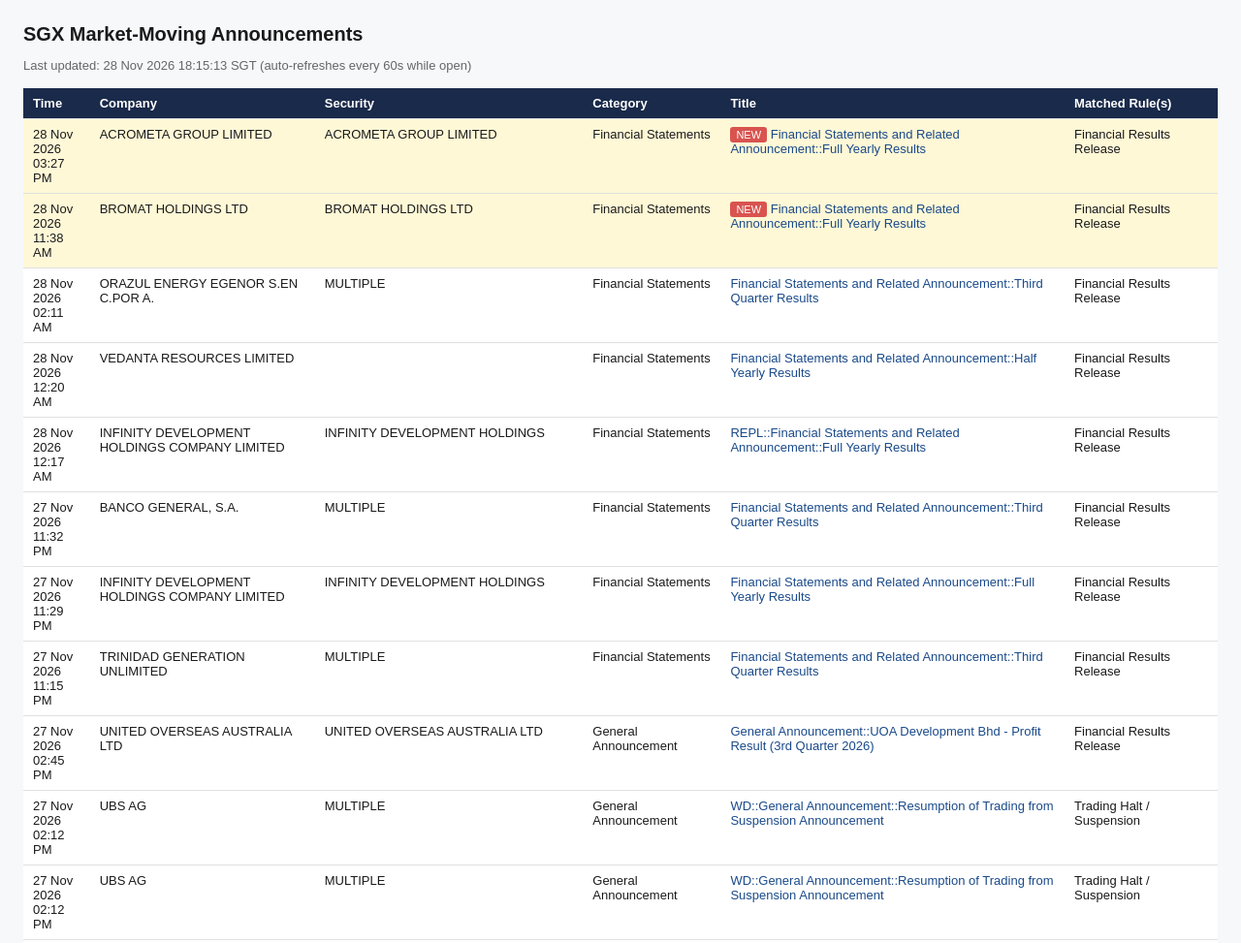
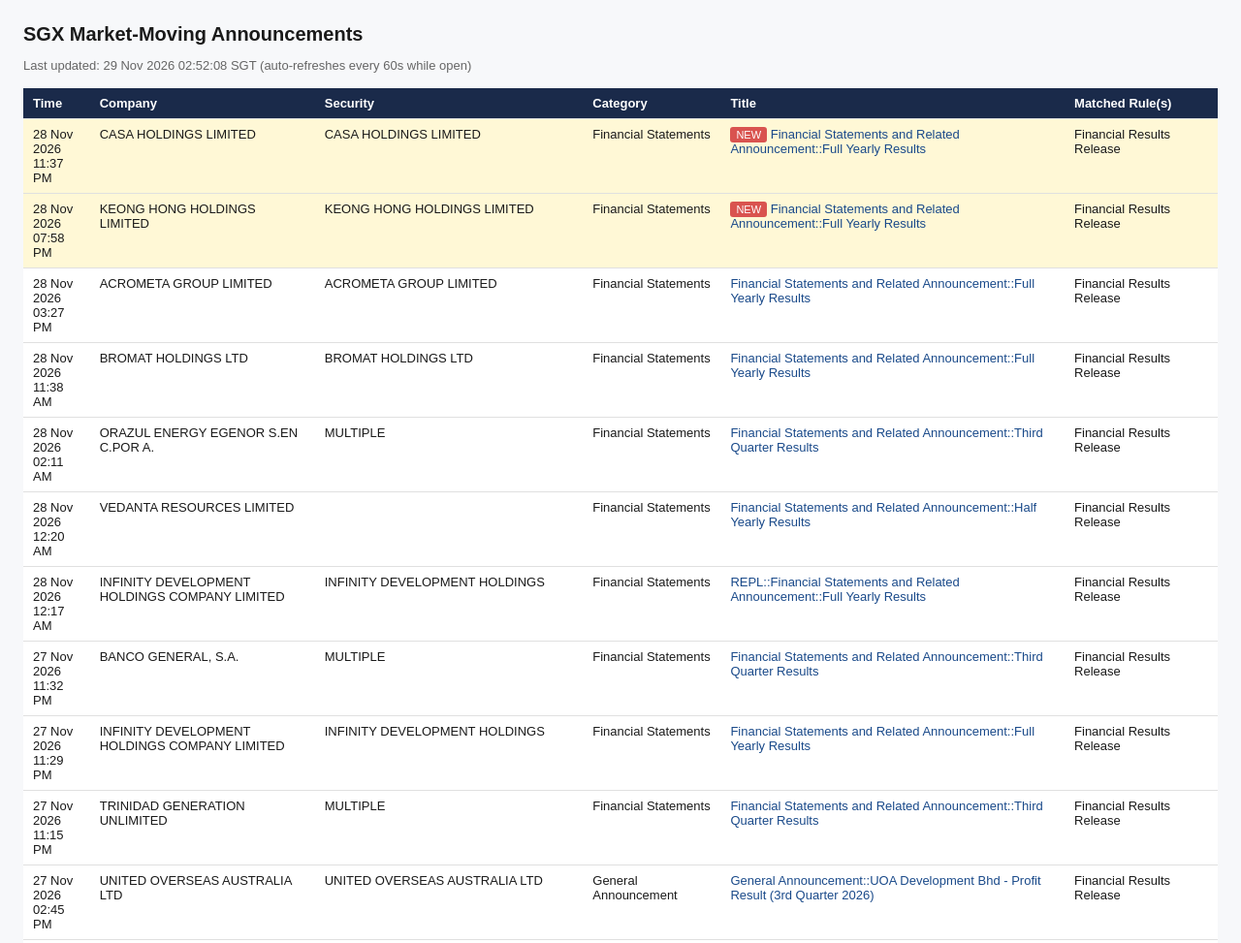
Before and after one commit to turibius-host/market-alert, a plain HTML site: page SGX/index.html in a window 1280 px wide. Shown: the top 973 px of the page at 97% size. Drawn offline with Linux system fonts and the light colour scheme.

Commit message:
SGX dashboard 2026-11-28 18:52 UTC

```diff
--- a/SGX/index.html
+++ b/SGX/index.html
@@ -19,7 +19,7 @@
 </head>
 <body>
   <h1>SGX Market-Moving Announcements</h1>
-  <div class="updated">Last updated: 28 Nov 2026 18:15:13 SGT (auto-refreshes every 60s while open)</div>
+  <div class="updated">Last updated: 29 Nov 2026 02:52:08 SGT (auto-refreshes every 60s while open)</div>
   <table>
     <thead>
       <tr><th>Time</th><th>Company</th><th>Security</th><th>Category</th><th>Title</th><th>Matched Rule(s)</th></tr>
@@ -27,19 +27,35 @@
     <tbody>
 
         <tr class="new">
+            <td>28 Nov 2026 11:37 PM</td>
+            <td>CASA HOLDINGS LIMITED</td>
+            <td>CASA HOLDINGS LIMITED</td>
+            <td>Financial Statements</td>
+            <td><span class="badge">NEW</span> <a href="https://links.sgx.com/1.0.0/corporate-announcements/CW9X3VKYQWH5KDA7/24400aecda034aaef0fa9434ef63d0addbd0002c09ab3919306838b0d2a3dfc6" target="_blank" rel="noopener">Financial Statements and Related Announcement::Full Yearly Results</a></td>
+            <td>Financial Results Release</td>
+        </tr>
+        <tr class="new">
+            <td>28 Nov 2026 07:58 PM</td>
+            <td>KEONG HONG HOLDINGS LIMITED</td>
+            <td>KEONG HONG HOLDINGS LIMITED</td>
+            <td>Financial Statements</td>
+            <td><span class="badge">NEW</span> <a href="https://links.sgx.com/1.0.0/corporate-announcements/DCPTFDJZJO4RC534/8cfe6c322819e4058bb09533b01407a1988c13f105a85b43bb34e8d9aa7c0eab" target="_blank" rel="noopener">Financial Statements and Related Announcement::Full Yearly Results</a></td>
+            <td>Financial Results Release</td>
+        </tr>
+        <tr class="">
             <td>28 Nov 2026 03:27 PM</td>
             <td>ACROMETA GROUP LIMITED</td>
             <td>ACROMETA GROUP LIMITED</td>
             <td>Financial Statements</td>
-            <td><span class="badge">NEW</span> <a href="https://links.sgx.com/1.0.0/corporate-announcements/4UQDARDO6LIE1I40/2dba69759f847131d9b097e4535eb1e8fcd99c0f15bef82dc5aa3941e4c8ccd9" target="_blank" rel="noopener">Financial Statements and Related Announcement::Full Yearly Results</a></td>
-            <td>Financial Results Release</td>
-        </tr>
-        <tr class="new">
+            <td><a href="https://links.sgx.com/1.0.0/corporate-announcements/4UQDARDO6LIE1I40/2dba69759f847131d9b097e4535eb1e8fcd99c0f15bef82dc5aa3941e4c8ccd9" target="_blank" rel="noopener">Financial Statements and Related Announcement::Full Yearly Results</a></td>
+            <td>Financial Results Release</td>
+        </tr>
+        <tr class="">
             <td>28 Nov 2026 11:38 AM</td>
             <td>BROMAT HOLDINGS LTD</td>
             <td>BROMAT HOLDINGS LTD</td>
             <td>Financial Statements</td>
-            <td><span class="badge">NEW</span> <a href="https://links.sgx.com/1.0.0/corporate-announcements/2QK1P3AFWPPH3HCA/efb2a5796d2c329a6536054de05c99b480f4c2f17f1bb89f8bd956b747b6690b" target="_blank" rel="noopener">Financial Statements and Related Announcement::Full Yearly Results</a></td>
+            <td><a href="https://links.sgx.com/1.0.0/corporate-announcements/2QK1P3AFWPPH3HCA/efb2a5796d2c329a6536054de05c99b480f4c2f17f1bb89f8bd956b747b6690b" target="_blank" rel="noopener">Financial Statements and Related Announcement::Full Yearly Results</a></td>
             <td>Financial Results Release</td>
         </tr>
         <tr class="">
@@ -4026,22 +4042,6 @@
             <td><a href="https://links.sgx.com/1.0.0/corporate-announcements/IH0HM6162I6FVDQC/7431511ff986dbbda8d9b49c5312a78fcd72a3fcc13efea2fd63bccc2b1f6071" target="_blank" rel="noopener">Financial Statements and Related Announcement::Third Quarter Results</a></td>
             <td>Financial Results Release</td>
         </tr>
-        <tr class="">
-            <td>23 Oct 2026 09:04 PM</td>
-            <td>THE PLACE HOLDINGS LIMITED</td>
-            <td>THE PLACE HOLDINGS LIMITED</td>
-            <td>Financial Statements</td>
-            <td><a href="https://links.sgx.com/1.0.0/corporate-announcements/3R24LS3VYEDGW7XC/118cb0940cba9cba3f202d65322de480f255744f45bf95d00f34baf59ee5683e" target="_blank" rel="noopener">Financial Statements and Related Announcement::Full Yearly Results</a></td>
-            <td>Financial Results Release</td>
-        </tr>
-        <tr class="">
-            <td>23 Oct 2026 08:13 PM</td>
-            <td>AVARGA LIMITED</td>
-            <td>AVARGA LTD</td>
-            <td>Other Scheme of Arrangement</td>
-            <td><a href="https://links.sgx.com/1.0.0/corporate-announcements/5PXVANPE69JOQ25L/dc3e5e7fdde8338b3db8ad8c72b9c4e888678d3860dff7e0e6c697f85d8bc050" target="_blank" rel="noopener">Other Scheme of Arrangement::Payment of the Scheme Consideration and Delisting of the Company</a></td>
-            <td>Takeover / Privatisation Offer</td>
-        </tr>
     </tbody>
   </table>
 </body>
```
